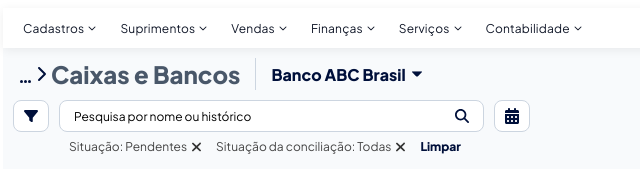
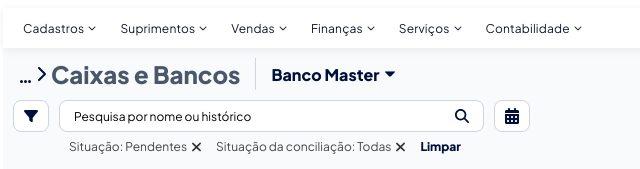
Before and after one commit to assessdocs/Assessoria-Conciliacao, a plain HTML site: page index.html in a window 1280 px wide. Shown: the top 169 px of the page, 5-645 px from the left. Drawn offline with Linux system fonts and the light colour scheme.

Commit message:
Update index.html

```diff
--- a/index.html
+++ b/index.html
@@ -56,7 +56,7 @@
                         </div>
                         <div class="linha1-div"></div>
                         <div class="botao-banco">
-                            <div class="banco-titulo">Banco ABC Brasil</div>
+                            <div class="banco-titulo">Banco Master</div>
                             <img src="Icones/arrow-down.svg" alt="Seta">
                         </div>
                     </div>
```
